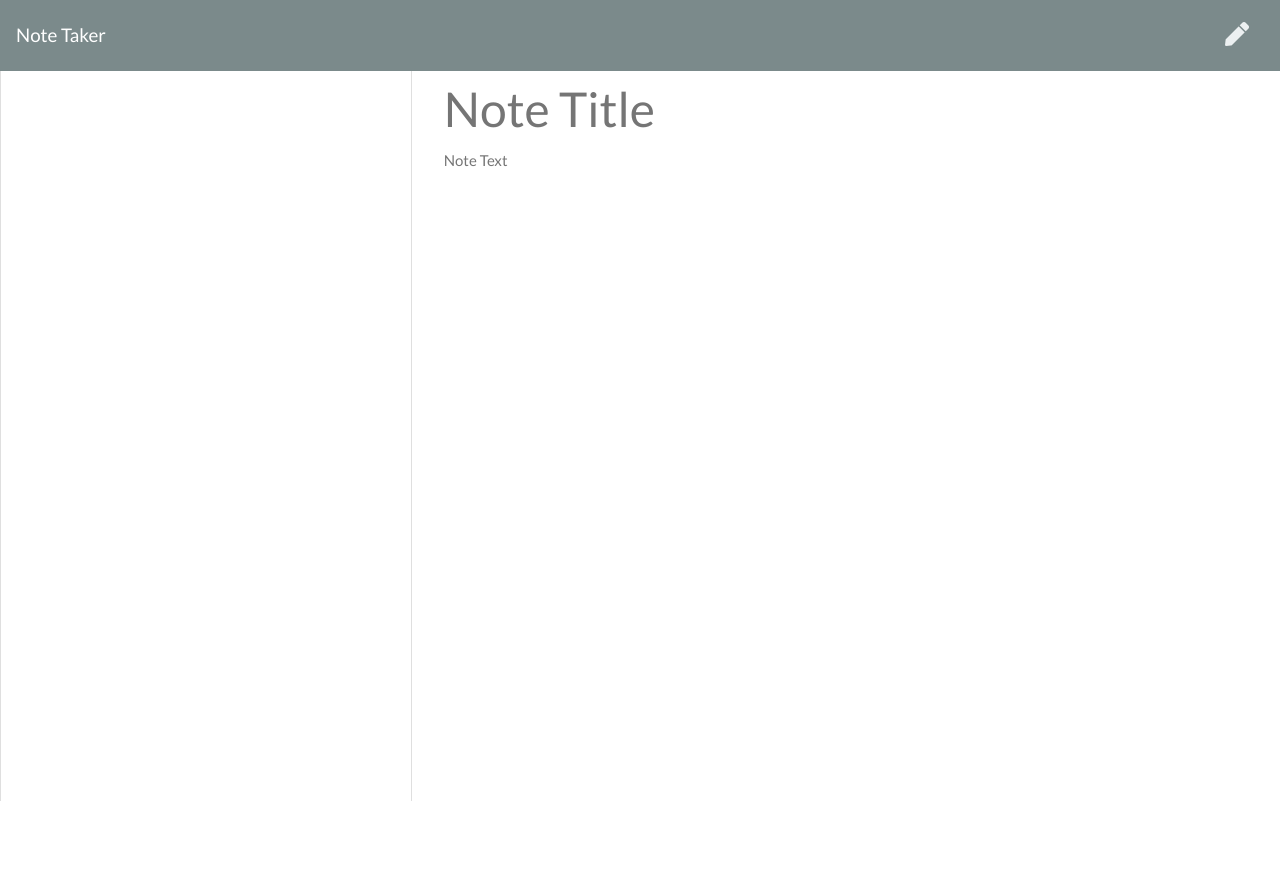
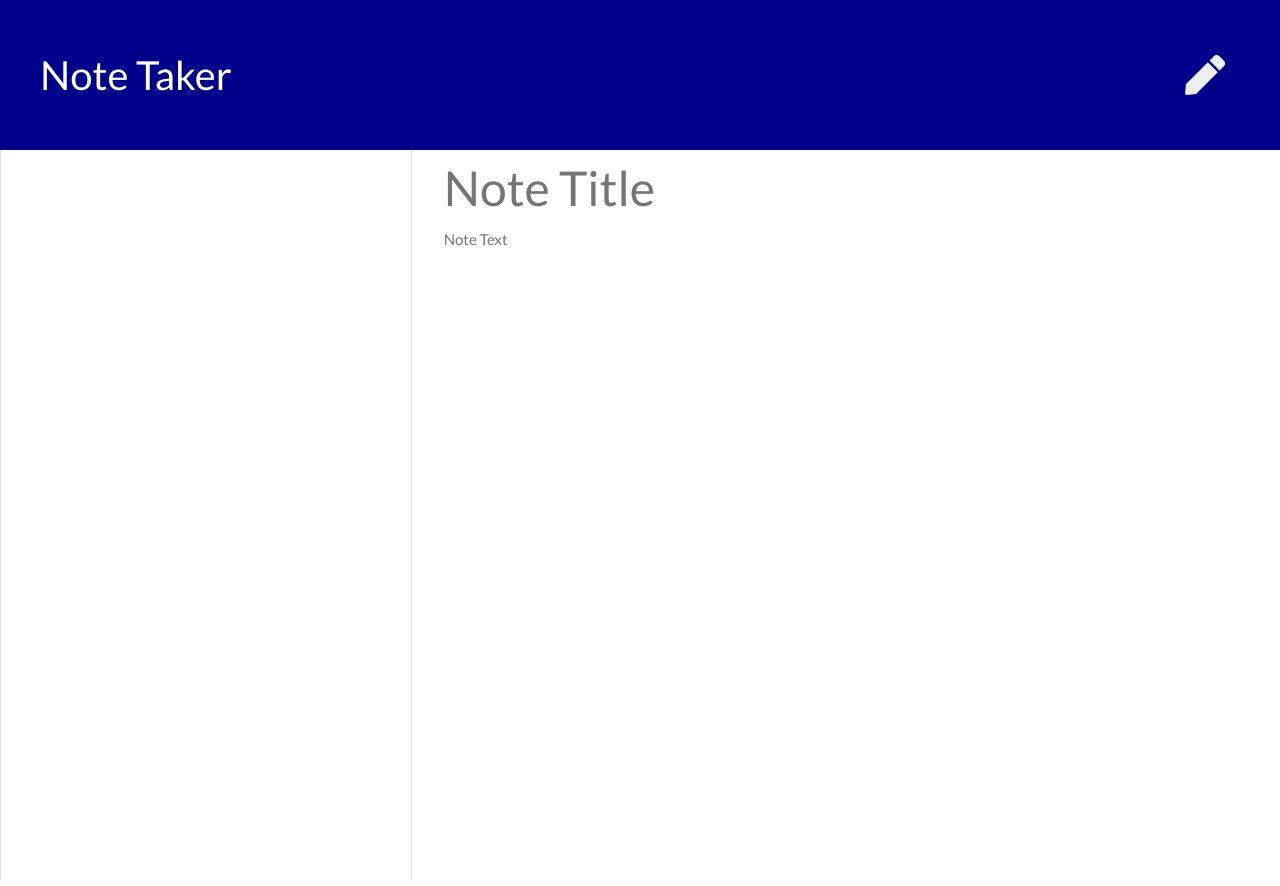
Before and after one commit to jesseodonoghue/express-note-taker, a website: page public/notes.html in a window 1280 px wide. Before the commit the page ends 806 px from the top, so only its background shows below. Drawn offline with nearby package versions, Linux system fonts and the light colour scheme; no server answers.

Commit message:
update styling

```diff
--- a/public/assets/css/styles.css
+++ b/public/assets/css/styles.css
@@ -2,6 +2,15 @@ html, body {
   height: 100%;
   margin: 0;
   padding: 0;
+}
+
+.custom-nav {
+  background-color: darkblue !important;
+  padding: 40px;
+}
+
+.custom-nav a, .custom-nav i {
+  font-size: 2.5rem !important;
 }
 
 .save-note {
@@ -57,8 +66,12 @@ html, body {
   border-top-left-radius: 0;
 }
 
+.list-container {
+  font-size: 1.5rem;
+}
+
 .list-container i {
-  font-size: 1.1rem;
+  font-size: 1.5rem;
   cursor: pointer;
 }
 
--- a/public/notes.html
+++ b/public/notes.html
@@ -13,7 +13,7 @@
 </head>
 
 <body>
-  <nav class="navbar navbar-dark bg-dark">
+  <nav class="navbar navbar-dark bg-dark custom-nav">
     <a class="navbar-brand" href="/">Note Taker
     </a>
     <div class="icons">
```
Also changed, not shown: public/assets/img/parchment.jpg (added).
